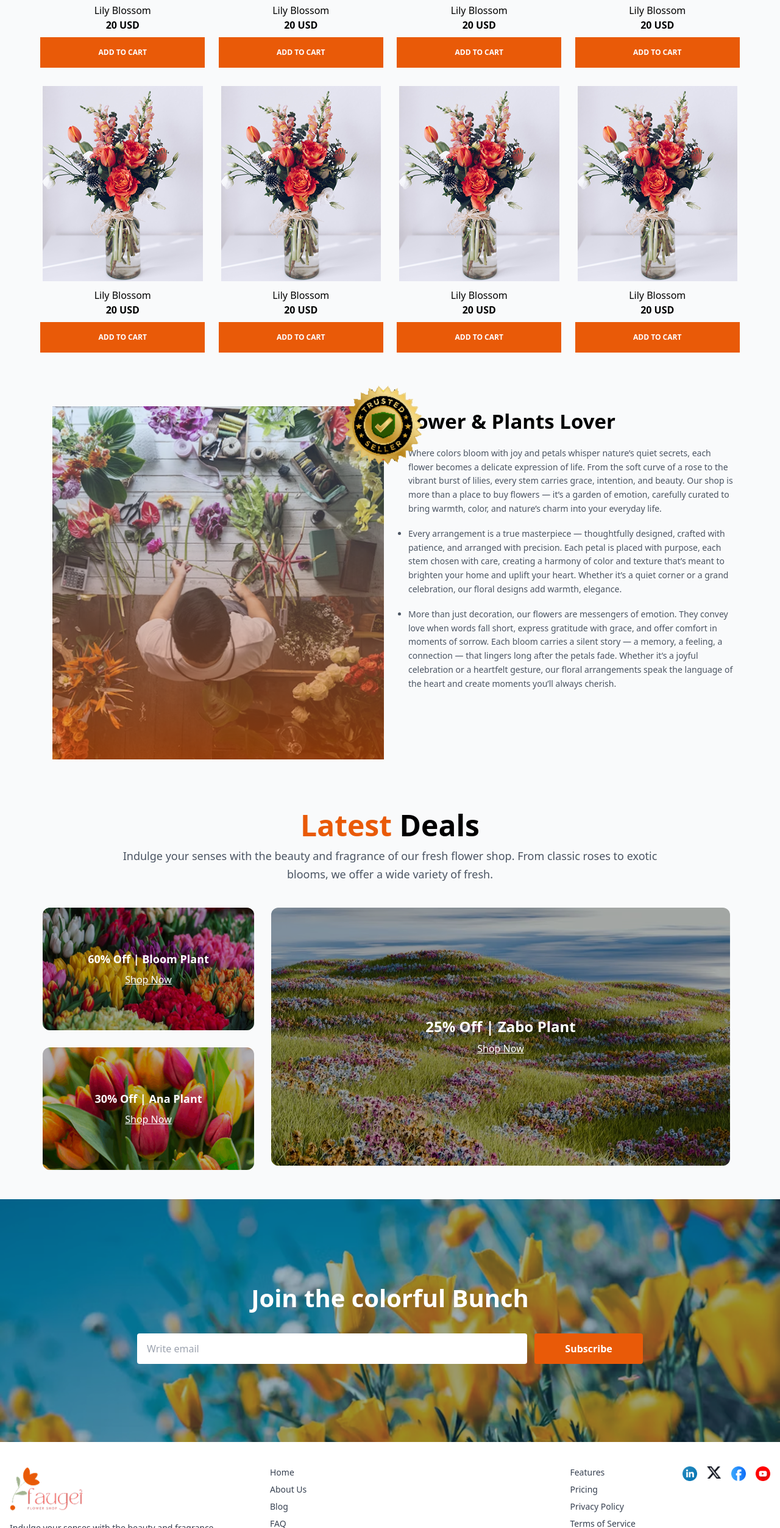
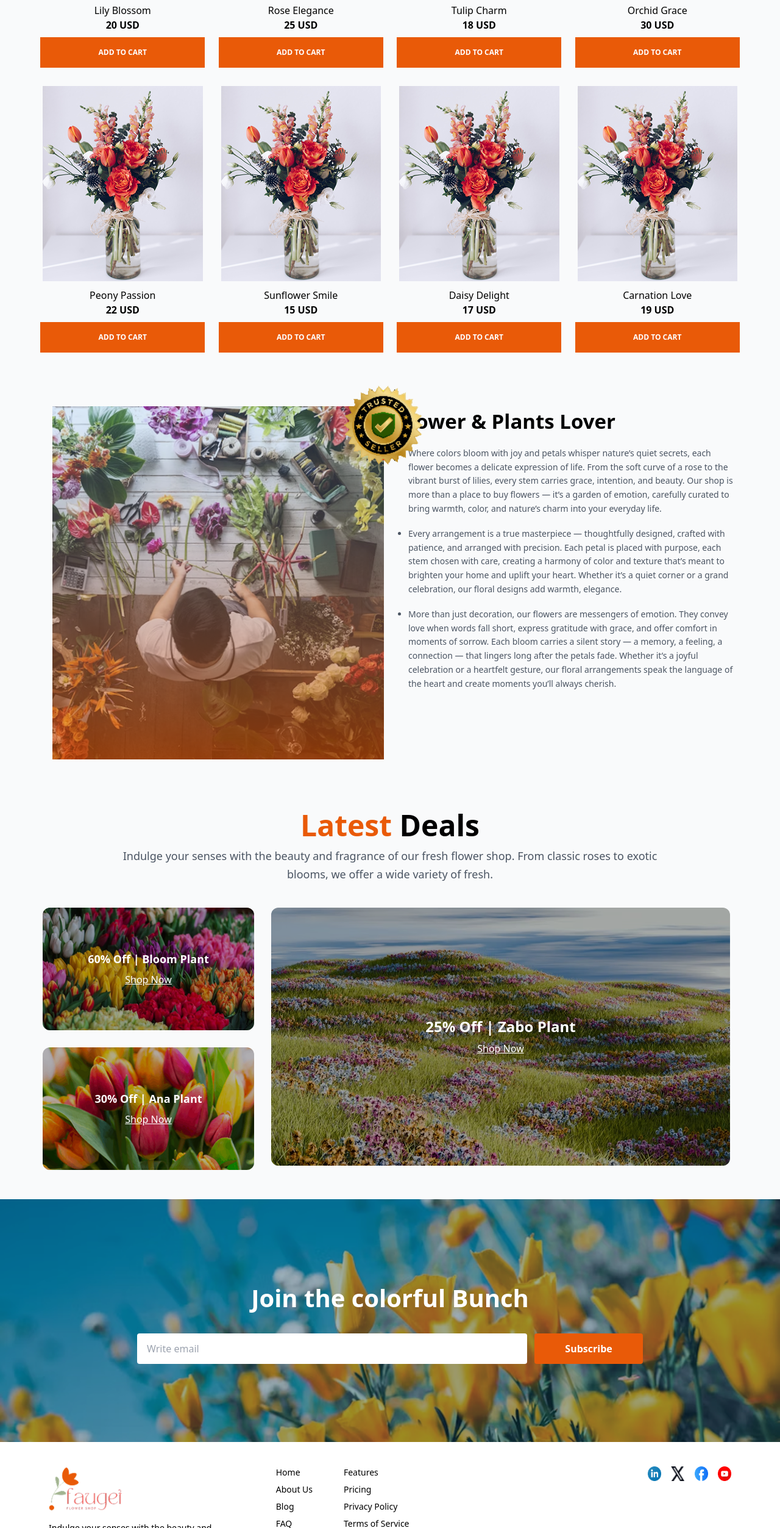
Before and after one commit to Niyamul-04/Assignment-2, a plain HTML site: page index.html in a window 1280 px wide. Shown: the part 1002-3507 px from the top of the page at 61% size. Drawn offline with nearby package versions, Linux system fonts and the light colour scheme.

Commit message:
add responsive footer with logo, navigation links, and social media icons

```diff
--- a/index.html
+++ b/index.html
@@ -7,20 +7,21 @@
   <title>Flower Market</title>
 </head>
 <body class="bg-gray-50">
+  <!-- Navber section -->
      <header>
    <nav class="max-w-[1140px] mx-auto flex items-center justify-between px-4 h-[54px] md:h-[71px]">
 
     <!-- Logo/Website Name -->
-      <a href="#" class="flex items-center space-x-2">
+    <a href="niyamul.com" class="flex items-center space-x-2">
       <img src="assets/logo.png" alt="Logo" class="h-10 md:h-12" />
       <span class="text-xl font-semibold text-gray-800"></span>
     </a>
 
     <!-- Desktop Menu (Hidden on mobile) -->
     <div class="hidden md:flex items-center space-x-8">
-        <a href="A" class="text-gray-600 hover:text-gray-900">Home</a>
-        <a href="B" class="text-gray-600 hover:text-gray-900">Shop</a>
-        <a href="C" class="text-gray-600 hover:text-gray-900">About Us</a>
+      <a href="niyamul.com" class="text-gray-600 hover:text-orange-500 transition duration-200">Home</a>
+      <a href="niyamul.com" class="text-gray-600 hover:text-orange-500 transition duration-200">Shop</a>
+      <a href="niyamul.com" class="text-gray-600 hover:text-orange-500 transition duration-200">About Us</a>
     </div>
 
     <!-- Cart (Visible always) -->
@@ -32,7 +33,7 @@
   </nav>
 </header>
 
-  <!-- ✅ Flower Banner Section Starts Here -->
+<!-- Flower Banner Section Starts Here -->
 <section class="max-w-[1140px] h-auto mx-auto px-4 py-6 flex flex-col-reverse lg:flex-row items-end justify-between gap-4">
 
   <!-- Text Content -->
@@ -45,15 +46,13 @@
       Discover the vibrant charm of our freshest seasonal blooms. Whether you're celebrating love, friendship, or just brightening your day, our hand-picked flowers are perfect for every special moment.
     </p>
   </div>
-
   <!-- Image -->
   <div class="w-full lg:w-[570px] lg:h-[355px]">
     <img src="assets/hero-flower.png" alt="Fresh Flowers" class="w-full h-auto object-cover">
   </div>
 
 </section>
-<!-- ✅ Flower Banner Section Ends Here -->
-
+<!--  Flower Banner Section Ends Here -->
 <section class="py-12 px-4 flex flex-col items-center">
   <!-- Title & Subtitle -->
   <div class="text-center max-w-[1140px] w-full">
@@ -69,89 +68,92 @@
   <!-- Grid Cards -->
   <div class="grid grid-cols-2 sm:grid-cols-2 lg:grid-cols-4 gap-[20px] sm:gap-[30px] max-w-[1140px] w-full">
 
-    <!-- Card 1 to 8 (adjusted for desktop/mobile logic) -->
     <!-- Card 1 -->
     <div class="flex flex-col items-center">
       <img src="assets/sample-flower-image.png" alt="Lily Blossom"
         class="w-[171px] sm:w-[270px] h-[196px] sm:h-[322.94px] object-cover mb-2" />
       <p class="text-[12px] sm:text-[16px] font-medium">Lily Blossom</p>
       <p class="font-bold text-[12px] sm:text-[16px]">20 USD</p>
-      <button class="mt-2 w-[171px] sm:w-[270px] h-[50px] bg-[#E95A08] text-white text-[12px] font-semibold">
+      <a href="#" class="mt-2 w-[171px] sm:w-[270px] h-[50px] flex items-center justify-center bg-[#E95A08] text-white text-[12px] font-semibold hover:bg-orange-600 transition-all duration-200">
         ADD TO CART
-      </button>
+      </a>
     </div>
 
-    <!-- Repeat the same structure for remaining 7 cards -->
-
+    <!-- Card 2 -->
     <div class="flex flex-col items-center">
-      <img src="assets/sample-flower-image.png" alt="Lily Blossom"
+      <img src="assets/sample-flower-image.png" alt="Rose Elegance"
         class="w-[171px] sm:w-[270px] h-[196px] sm:h-[322.94px] object-cover mb-2" />
-      <p class="text-[12px] sm:text-[16px] font-medium">Lily Blossom</p>
-      <p class="font-bold text-[12px] sm:text-[16px]">20 USD</p>
-      <button class="mt-2 w-[171px] sm:w-[270px] h-[50px] bg-[#E95A08] text-white text-[12px] font-semibold">
+      <p class="text-[12px] sm:text-[16px] font-medium">Rose Elegance</p>
+      <p class="font-bold text-[12px] sm:text-[16px]">25 USD</p>
+      <a href="#" class="mt-2 w-[171px] sm:w-[270px] h-[50px] flex items-center justify-center bg-[#E95A08] text-white text-[12px] font-semibold hover:bg-orange-600 transition-all duration-200">
         ADD TO CART
-      </button>
+      </a>
     </div>
 
+    <!-- Card 3 -->
     <div class="flex flex-col items-center">
-      <img src="assets/sample-flower-image.png" alt="Lily Blossom"
+      <img src="assets/sample-flower-image.png" alt="Tulip Charm"
         class="w-[171px] sm:w-[270px] h-[196px] sm:h-[322.94px] object-cover mb-2" />
-      <p class="text-[12px] sm:text-[16px] font-medium">Lily Blossom</p>
-      <p class="font-bold text-[12px] sm:text-[16px]">20 USD</p>
-      <button class="mt-2 w-[171px] sm:w-[270px] h-[50px] bg-[#E95A08] text-white text-[12px] font-semibold">
+      <p class="text-[12px] sm:text-[16px] font-medium">Tulip Charm</p>
+      <p class="font-bold text-[12px] sm:text-[16px]">18 USD</p>
+      <a href="#" class="mt-2 w-[171px] sm:w-[270px] h-[50px] flex items-center justify-center bg-[#E95A08] text-white text-[12px] font-semibold hover:bg-orange-600 transition-all duration-200">
         ADD TO CART
-      </button>
+      </a>
     </div>
 
+    <!-- Card 4 -->
     <div class="flex flex-col items-center">
-      <img src="assets/sample-flower-image.png" alt="Lily Blossom"
+      <img src="assets/sample-flower-image.png" alt="Orchid Grace"
         class="w-[171px] sm:w-[270px] h-[196px] sm:h-[322.94px] object-cover mb-2" />
-      <p class="text-[12px] sm:text-[16px] font-medium">Lily Blossom</p>
-      <p class="font-bold text-[12px] sm:text-[16px]">20 USD</p>
-      <button class="mt-2 w-[171px] sm:w-[270px] h-[50px] bg-[#E95A08] text-white text-[12px] font-semibold">
+      <p class="text-[12px] sm:text-[16px] font-medium">Orchid Grace</p>
+      <p class="font-bold text-[12px] sm:text-[16px]">30 USD</p>
+      <a href="#" class="mt-2 w-[171px] sm:w-[270px] h-[50px] flex items-center justify-center bg-[#E95A08] text-white text-[12px] font-semibold hover:bg-orange-600 transition-all duration-200">
         ADD TO CART
-      </button>
+      </a>
     </div>
 
+    <!-- Card 5 -->
     <div class="flex flex-col items-center">
-      <img src="assets/sample-flower-image.png" alt="Lily Blossom"
+      <img src="assets/sample-flower-image.png" alt="Peony Passion"
         class="w-[171px] sm:w-[270px] h-[196px] sm:h-[322.94px] object-cover mb-2" />
-      <p class="text-[12px] sm:text-[16px] font-medium">Lily Blossom</p>
-      <p class="font-bold text-[12px] sm:text-[16px]">20 USD</p>
-      <button class="mt-2 w-[171px] sm:w-[270px] h-[50px] bg-[#E95A08] text-white text-[12px] font-semibold">
+      <p class="text-[12px] sm:text-[16px] font-medium">Peony Passion</p>
+      <p class="font-bold text-[12px] sm:text-[16px]">22 USD</p>
+      <a href="#" class="mt-2 w-[171px] sm:w-[270px] h-[50px] flex items-center justify-center bg-[#E95A08] text-white text-[12px] font-semibold hover:bg-orange-600 transition-all duration-200">
         ADD TO CART
-      </button>
+      </a>
     </div>
 
+    <!-- Card 6 -->
     <div class="flex flex-col items-center">
-      <img src="assets/sample-flower-image.png" alt="Lily Blossom"
+      <img src="assets/sample-flower-image.png" alt="Sunflower Smile"
         class="w-[171px] sm:w-[270px] h-[196px] sm:h-[322.94px] object-cover mb-2" />
-      <p class="text-[12px] sm:text-[16px] font-medium">Lily Blossom</p>
-      <p class="font-bold text-[12px] sm:text-[16px]">20 USD</p>
-      <button class="mt-2 w-[171px] sm:w-[270px] h-[50px] bg-[#E95A08] text-white text-[12px] font-semibold">
+      <p class="text-[12px] sm:text-[16px] font-medium">Sunflower Smile</p>
+      <p class="font-bold text-[12px] sm:text-[16px]">15 USD</p>
+      <a href="#" class="mt-2 w-[171px] sm:w-[270px] h-[50px] flex items-center justify-center bg-[#E95A08] text-white text-[12px] font-semibold hover:bg-orange-600 transition-all duration-200">
         ADD TO CART
-      </button>
+      </a>
     </div>
 
-    <!-- Desktop only -->
-    <div class="hidden sm:flex flex-col items-center">
-      <img src="assets/sample-flower-image.png" alt="Lily Blossom"
+    <!-- Card 7 - hidden on mobile -->
+    <div class="hidden lg:flex flex-col items-center">
+      <img src="assets/sample-flower-image.png" alt="Daisy Delight"
         class="w-[171px] sm:w-[270px] h-[196px] sm:h-[322.94px] object-cover mb-2" />
-      <p class="text-[12px] sm:text-[16px] font-medium">Lily Blossom</p>
-      <p class="font-bold text-[12px] sm:text-[16px]">20 USD</p>
-       <button class="mt-2 w-[171px] sm:w-[270px] h-[50px] bg-[#E95A08] text-white text-[12px] font-semibold">
+      <p class="text-[12px] sm:text-[16px] font-medium">Daisy Delight</p>
+      <p class="font-bold text-[12px] sm:text-[16px]">17 USD</p>
+      <a href="#" class="mt-2 w-[171px] sm:w-[270px] h-[50px] flex items-center justify-center bg-[#E95A08] text-white text-[12px] font-semibold hover:bg-orange-600 transition-all duration-200">
         ADD TO CART
-      </button>
+      </a>
     </div>
 
-    <div class="hidden sm:flex flex-col items-center">
-      <img src="assets/sample-flower-image.png" alt="Lily Blossom"
+    <!-- Card 8 - hidden on mobile -->
+    <div class="hidden lg:flex flex-col items-center">
+      <img src="assets/sample-flower-image.png" alt="Carnation Love"
         class="w-[171px] sm:w-[270px] h-[196px] sm:h-[322.94px] object-cover mb-2" />
-      <p class="text-[12px] sm:text-[16px] font-medium">Lily Blossom</p>
-      <p class="font-bold text-[12px] sm:text-[16px]">20 USD</p>
-      <button class="mt-2 w-[171px] sm:w-[270px] h-[50px] bg-[#E95A08] text-white text-[12px] font-semibold">
+      <p class="text-[12px] sm:text-[16px] font-medium">Carnation Love</p>
+      <p class="font-bold text-[12px] sm:text-[16px]">19 USD</p>
+      <a href="#" class="mt-2 w-[171px] sm:w-[270px] h-[50px] flex items-center justify-center bg-[#E95A08] text-white text-[12px] font-semibold hover:bg-orange-600 transition-all duration-200">
         ADD TO CART
-      </button>
+      </a>
     </div>
 
   </div>
@@ -250,56 +252,52 @@
         placeholder="Write email"
         class="w-full md:w-[650px] h-[50px] px-4 rounded border-none focus:outline-none text-black"
       />
-      <button
-        type="submit"
-        class="bg-[#E95A08] text-white px-6 h-[50px] w-full md:w-[180px] font-semibold rounded hover:brightness-110 transition-all"
-      >
+      <a href="niyamul.com/subscribe"
+   class="bg-[#E95A08] text-white px-6 h-[50px] w-full md:w-[180px] font-semibold rounded hover:brightness-110 transition-all flex items-center justify-center">
   Subscribe
-      </button>
+</a>
+
     </form>
   </div>
 </section>
+<!-- Footer Section -->
+<footer class="bg-white w-full py-10 px-6 md:px-12">
+  <div class="max-w-[1120px] mx-auto flex flex-col md:flex-row justify-between gap-10">
 
-<!-- Footer Section -->
-<footer class="bg-white text-gray-700 py-10 px-4">
-  <div class="max-w-[1440px] mx-auto flex flex-col md:flex-row justify-between gap-10 md:gap-0">
-    <!-- Left Column -->
+    <!-- Left: Logo & Text -->
     <div class="w-full md:w-[350px]">
-      <img src="assets/logo.png" alt="Faugei Logo" class="mb-4 w-[120px] h-auto" />
-      <p class="text-sm leading-relaxed">
+      <img src="assets/logo.png" alt="Faugei Logo" class="w-[120px] h-auto mb-4" />
+      <p class="text-sm leading-relaxed max-w-[300px]">
         Indulge your senses with the beauty and fragrance of our fresh flower shop.
       </p>
     </div>
 
-    <!-- Center Links -->
-    <div class="flex flex-wrap gap-8 justify-between w-full md:w-[600px] text-sm">
+    <!-- Center: Navigation Links -->
+    <div class="flex flex-col md:flex-row gap-10 w-full md:w-[600px] text-sm">
       <div class="flex flex-col space-y-2">
-        <a href="#" class="hover:text-orange-500">Home</a>
-        <a href="#" class="hover:text-orange-500">About Us</a>
-        <a href="#" class="hover:text-orange-500">Blog</a>
-        <a href="#" class="hover:text-orange-500">FAQ</a>
-        <a href="#" class="hover:text-orange-500">Contact Us</a>
+        <a href="niyamul.com" class="hover:text-orange-500 transition">Home</a>
+        <a href="niyamul.com" class="hover:text-orange-500 transition">About Us</a>
+        <a href="niyamul.com" class="hover:text-orange-500 transition">Blog</a>
+        <a href="niyamul.com" class="hover:text-orange-500 transition">FAQ</a>
+        <a href="niyamul.com" class="hover:text-orange-500 transition">Contact Us</a>
       </div>
       <div class="flex flex-col space-y-2">
-        <a href="#" class="hover:text-orange-500">Features</a>
-        <a href="#" class="hover:text-orange-500">Pricing</a>
-        <a href="#" class="hover:text-orange-500">Privacy Policy</a>
-        <a href="#" class="hover:text-orange-500">Terms of Service</a>
-        <a href="#" class="hover:text-orange-500">Help Center</a>
+        <a href="niyamul.com" class="hover:text-orange-500 transition">Features</a>
+        <a href="niyamul.com" class="hover:text-orange-500 transition">Pricing</a>
+        <a href="niyamul.com" class="hover:text-orange-500 transition">Privacy Policy</a>
+        <a href="niyamul.com" class="hover:text-orange-500 transition">Terms of Service</a>
+        <a href="niyamul.com" class="hover:text-orange-500 transition">Help Center</a>
       </div>
     </div>
 
-    <!-- Right Socials -->
-    <div class="flex flex-col items-start justify-between space-y-4 mt-6 md:mt-0">
-      <div class="flex space-x-4">
-        <a href="#" class="hover:scale-110 transition"><img src="assets/icon-linkedin.png" class="w-6" /></a>
-        <a href="#" class="hover:scale-110 transition"><img src="assets/icon-twitter.png" class="w-6" /></a>
-        <a href="#" class="hover:scale-110 transition"><img src="assets/icon-facebook.png" class="w-6" /></a>
-        <a href="#" class="hover:scale-110 transition"><img src="assets/icon-youtube.png" class="w-6" /></a>
-      </div>
+    <!-- Right: Social Media Icons -->
+    <div class="flex items-start space-x-4 mt-4 md:mt-0">
+      <a href="https://www.linkedin.com/in/niyamul-hasan-038b96327?utm_source=share&utm_campaign=share_via&utm_content=profile&utm_medium=android_app " class="hover:scale-110 transition"><img src="assets/icon-linkedin.png" alt="LinkedIn" class="w-6 h-6" /></a>
+      <a href="niyamul.com" class="hover:scale-110 transition"><img src="assets/icon-twitter.png" alt="X (Twitter)" class="w-6 h-6" /></a>
+      <a href="https://www.facebook.com/niyamul.hasan.314738" class="hover:scale-110 transition"><img src="assets/icon-facebook.png" alt="Facebook" class="w-6 h-6" /></a>
+      <a href="https://www.youtube.com/@niyamulhasan000" class="hover:scale-110 transition"><img src="assets/icon-youtube.png" alt="YouTube" class="w-6 h-6" /></a>
     </div>
   </div>
 </footer>
-
 </body>
 </html>
```
Lines whose indentation alone changed are shown as unchanged.
